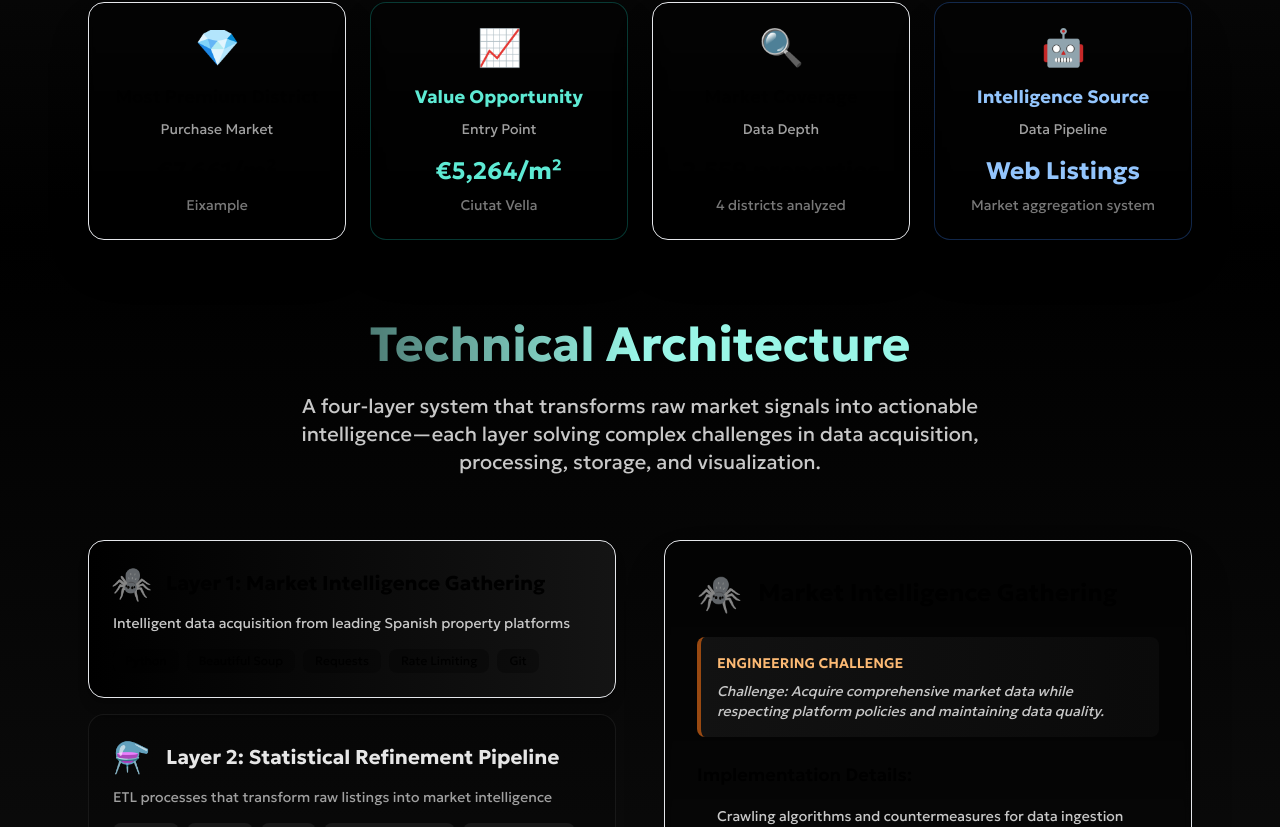
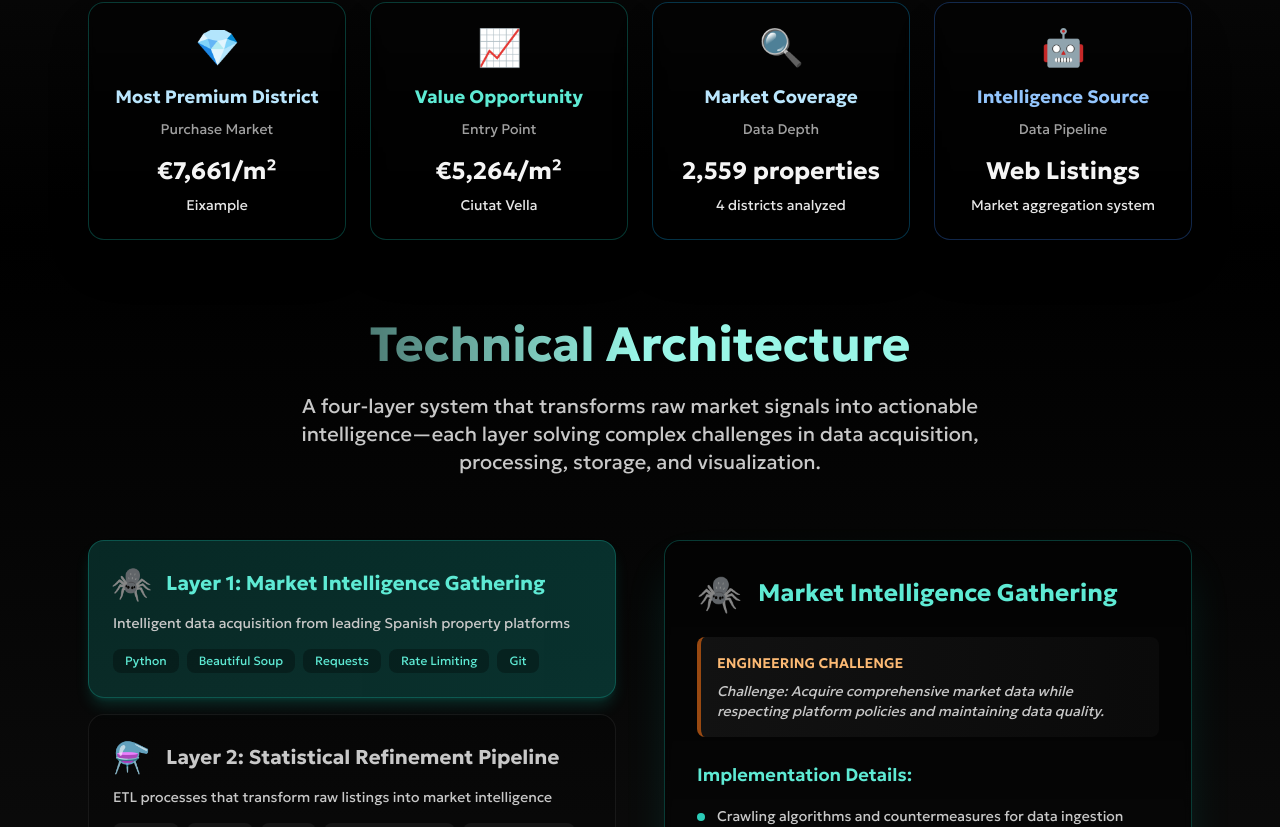
Before and after one commit to nijordia/house_view, a React (Vite) app: page / in a window 1280 px wide. Shown: the part 2213-3040 px from the top of the page. Built offline with nearby package versions, Linux system fonts and the light colour scheme.

Commit message:
updated colors

```diff
--- a/src/components/MarketInsights.tsx
+++ b/src/components/MarketInsights.tsx
@@ -84,16 +84,16 @@ export default function MarketInsights({ allStats }: MarketInsightsProps) {
 
 const colorConfig = {
   emerald: {
-      bg: 'from-emerald-500/10 to-emerald-600/20',
-      border: 'border-emerald-500/30',
-      text: 'text-emerald-300',
-      glow: 'shadow-emerald-500/10'
+    bg: 'from-teal-500/10 to-teal-600/20',
+    border: 'border-teal-500/30',
+    text: 'text-teal-300',
+    glow: 'shadow-teal-500/10'
   },
   cyan: {
-      bg: 'from-cyan-500/10 to-cyan-600/20',
-      border: 'border-cyan-500/30',
-      text: 'text-cyan-300',
-      glow: 'shadow-cyan-500/10'
+    bg: 'from-sky-500/10 to-sky-600/20',
+    border: 'border-sky-500/30',
+    text: 'text-sky-300',
+    glow: 'shadow-sky-500/10'
   },
   teal: {
     bg: 'from-teal-500/10 to-teal-600/20',
@@ -124,6 +124,8 @@ export default function MarketInsights({ allStats }: MarketInsightsProps) {
         <div className="grid md:grid-cols-2 lg:grid-cols-4 gap-6">
           {insightCards.map((card, index) => {
             const colors = colorConfig[card.color as keyof typeof colorConfig];
+            // Highlight font for "Most Premium District" and "Market Coverage"
+           const isHighlight = card.title === "Most Premium District" || card.title === "Market Coverage";
 
             return (
               <div
@@ -135,7 +137,9 @@ export default function MarketInsights({ allStats }: MarketInsightsProps) {
                     {card.icon}
                   </div>
 
-                  <h3 className={`text-lg font-bold ${colors.text} font-geologica mb-2`}>
+                <h3 className={`text-lg font-bold font-geologica mb-2 ${
+                  isHighlight ? 'text-sky-200' : colors.text
+                }`}>
                   {card.title}
                 </h3>
 
@@ -143,11 +147,11 @@ export default function MarketInsights({ allStats }: MarketInsightsProps) {
                     {card.subtitle}
                   </p>
 
-                  <div className={`text-2xl font-bold ${colors.text} font-geologica mb-2 drop-shadow-lg`}>
+                  <div className="text-2xl font-bold text-neutral-100 font-geologica mb-2 drop-shadow-lg">
                     {card.value}
                   </div>
 
-                  <p className="text-neutral-500 text-sm font-geologica">
+                  <p className="text-neutral-200 text-sm font-geologica">
                                       {card.district}
                   </p>
                 </div>
--- a/src/components/TechnicalArchitecture.tsx
+++ b/src/components/TechnicalArchitecture.tsx
@@ -1,3 +1,4 @@
+// ...existing code...
 import React, { useState } from 'react';
 
 export default function TechnicalArchitecture() {
@@ -74,18 +75,18 @@ export default function TechnicalArchitecture() {
 
 const colorConfig = {
   emerald: {
-      bg: 'from-emerald-500/20 to-emerald-600/30',
-      border: 'border-emerald-500/30',
-      text: 'text-emerald-300',
-      dot: 'bg-emerald-400',
-      glow: 'shadow-emerald-500/20'
+    bg: 'from-teal-500/20 to-teal-600/30',
+    border: 'border-teal-500/30',
+    text: 'text-teal-300',
+    dot: 'bg-teal-400',
+    glow: 'shadow-teal-500/20'
   },
   cyan: {
-      bg: 'from-cyan-500/20 to-cyan-600/30',
-      border: 'border-cyan-500/30',
-      text: 'text-cyan-300',
-      dot: 'bg-cyan-400',
-      glow: 'shadow-cyan-500/20'
+    bg: 'from-sky-500/20 to-sky-600/30',
+    border: 'border-sky-500/30',
+    text: 'text-sky-300',
+    dot: 'bg-sky-400',
+    glow: 'shadow-sky-500/20'
   },
   teal: {
     bg: 'from-teal-500/20 to-teal-600/30',
@@ -104,7 +105,7 @@ export default function TechnicalArchitecture() {
 };
 
   return (
-    <section id="technical-architecture" className="py-20 bg-gradient-to-b from-black via-neutral-950 to-neutral-900">
+    <section id="technical-architecture" className="py-20 bg-gradient-to-b from-black via-neutral-950 to-neutral-900 text-neutral-100">
       <div className="max-w-6xl mx-auto px-6">
         <header className="text-center mb-16">
           <h2 className="text-4xl md:text-5xl font-bold text-transparent bg-clip-text bg-gradient-to-r from-cyan-300 via-teal-200 to-emerald-300 mb-6 font-geologica">
@@ -127,8 +128,8 @@ export default function TechnicalArchitecture() {
         key={layer.id}
         className={`group cursor-pointer p-6 rounded-2xl transition-all duration-300 border ${
           isActive
-                      ? `bg-gradient-to-r ${colors.bg} ${colors.border} shadow-lg ${colors.glow}`
-                      : 'bg-black/20 border-neutral-800/50 hover:border-neutral-700/50'
+            ? `bg-gradient-to-r ${colors.bg} ${colors.border} shadow-lg ${colors.glow} ${colors.text}`
+            : 'bg-black/20 border-neutral-800/50 hover:border-neutral-700/50 text-neutral-300'
         }`}
         onClick={() => setActiveLayer(layer.id)}
       >
@@ -137,13 +138,13 @@ export default function TechnicalArchitecture() {
             {layer.icon}
           </div>
           <div>
-                      <h3 className={`text-xl font-bold font-geologica ${isActive ? colors.text : 'text-neutral-200 group-hover:text-neutral-100'}`}>
+            <h3 className={`text-xl font-bold font-geologica ${isActive ? colors.text : 'text-neutral-300 group-hover:text-neutral-100'}`}>
               Layer {index + 1}: {layer.title}
             </h3>
           </div>
         </div>
 
-                  <p className={`font-geologica text-sm ${isActive ? 'text-neutral-300' : 'text-neutral-400'}`}>
+        <p className={`font-geologica text-sm ${isActive ? 'text-neutral-300' : 'text-neutral-300'}`}>
           {layer.description}
         </p>
 
@@ -154,7 +155,7 @@ export default function TechnicalArchitecture() {
               className={`px-3 py-1 rounded-lg text-xs font-geologica transition-colors duration-300 ${
                 isActive
                   ? `${colors.text} bg-black/30`
-                            : 'text-neutral-400 bg-neutral-800/50'
+                  : 'text-neutral-200 bg-neutral-800/40'
               }`}
             >
               {tech}
```
Lines whose indentation alone changed are shown as unchanged.
